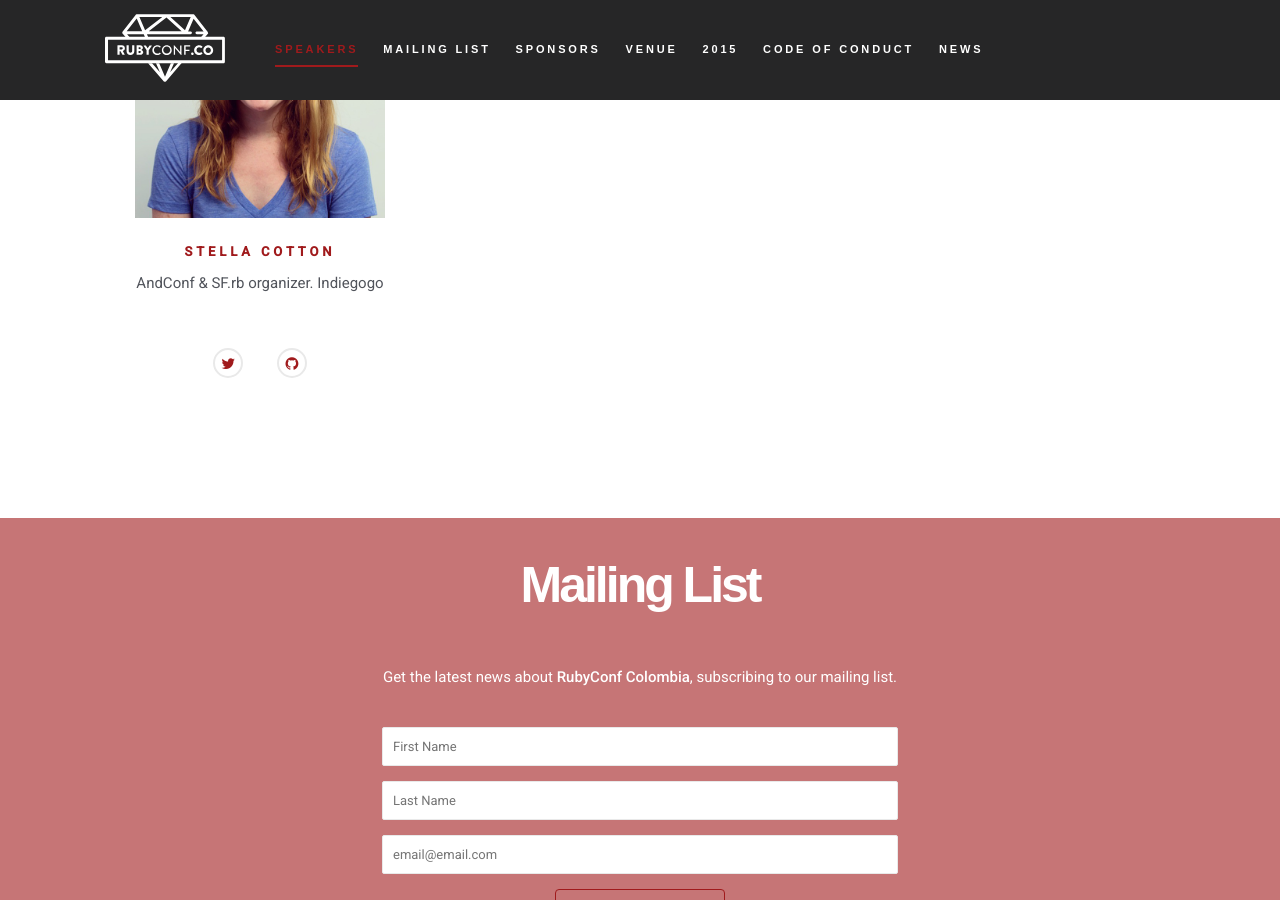
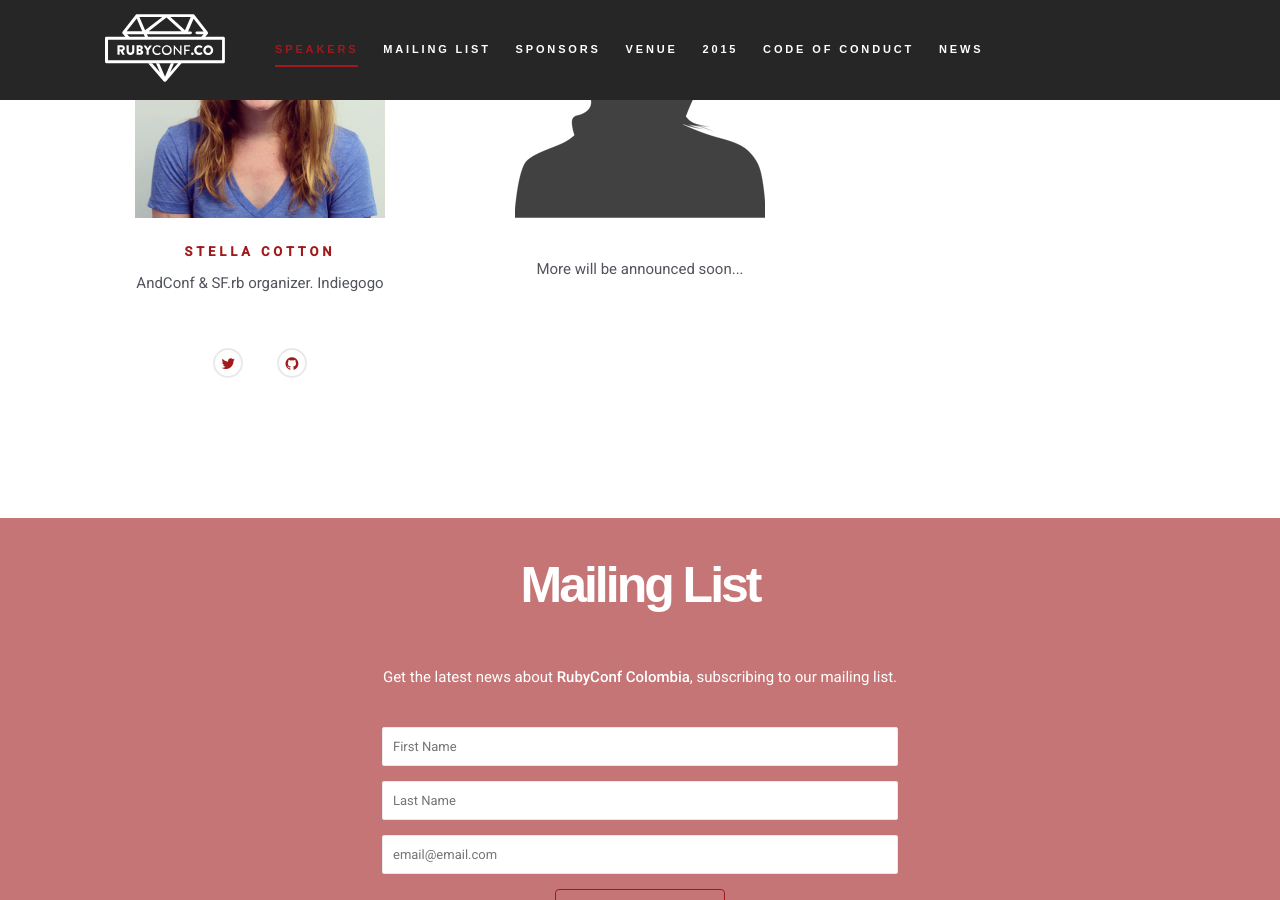
Before and after one commit to RubyConfCo/2016-rubyconfco.github.io, a Jekyll site: the page built from index.html, in a window 1280 px wide and 900 px high, scrolled down 2097 px. Built offline with Jekyll 4.4.1, drawn with Linux system fonts in a browser that asks for light colours; some web fonts are replaced; a script that is not in the unit is left out.

Commit message:
Add speaker silhouette
In order to show that more will be announced soon

```diff
--- a/_includes/index/speakers.html
+++ b/_includes/index/speakers.html
@@ -3,7 +3,7 @@
 
   <h2>Speakers</h2>
 
-  {% assign speakers = site.speakers| sort: 'name' %}
+  {% assign speakers = site.speakers %}
   {% for speaker in speakers %}
 
   <div class="col-sm-4">
--- /dev/null
+++ b/_speakers/08-more-to-come.yml
@@ -0,0 +1,4 @@
+---
+  name: ""
+  bio: "More will be announced soon..."
+  photo: "female-silhouette.png"
```
Also changed, not shown: _speakers/02-chanelle_henry.yml (renamed from _speakers/07-chanelle_henry.yml), _speakers/03-jessica_rudder.yml (renamed from _speakers/02-jessica_rudder.yml), _speakers/05-nick_sutterer.yml (renamed from _speakers/03-nick_sutterer.yml), _speakers/06-rafael_franca.yml (renamed from _speakers/05-rafael_franca.yml), _speakers/07-stella_cotton.yml (renamed from _speakers/06-stella_cotton.yml), img/speakers/female-silhouette.png (added).
